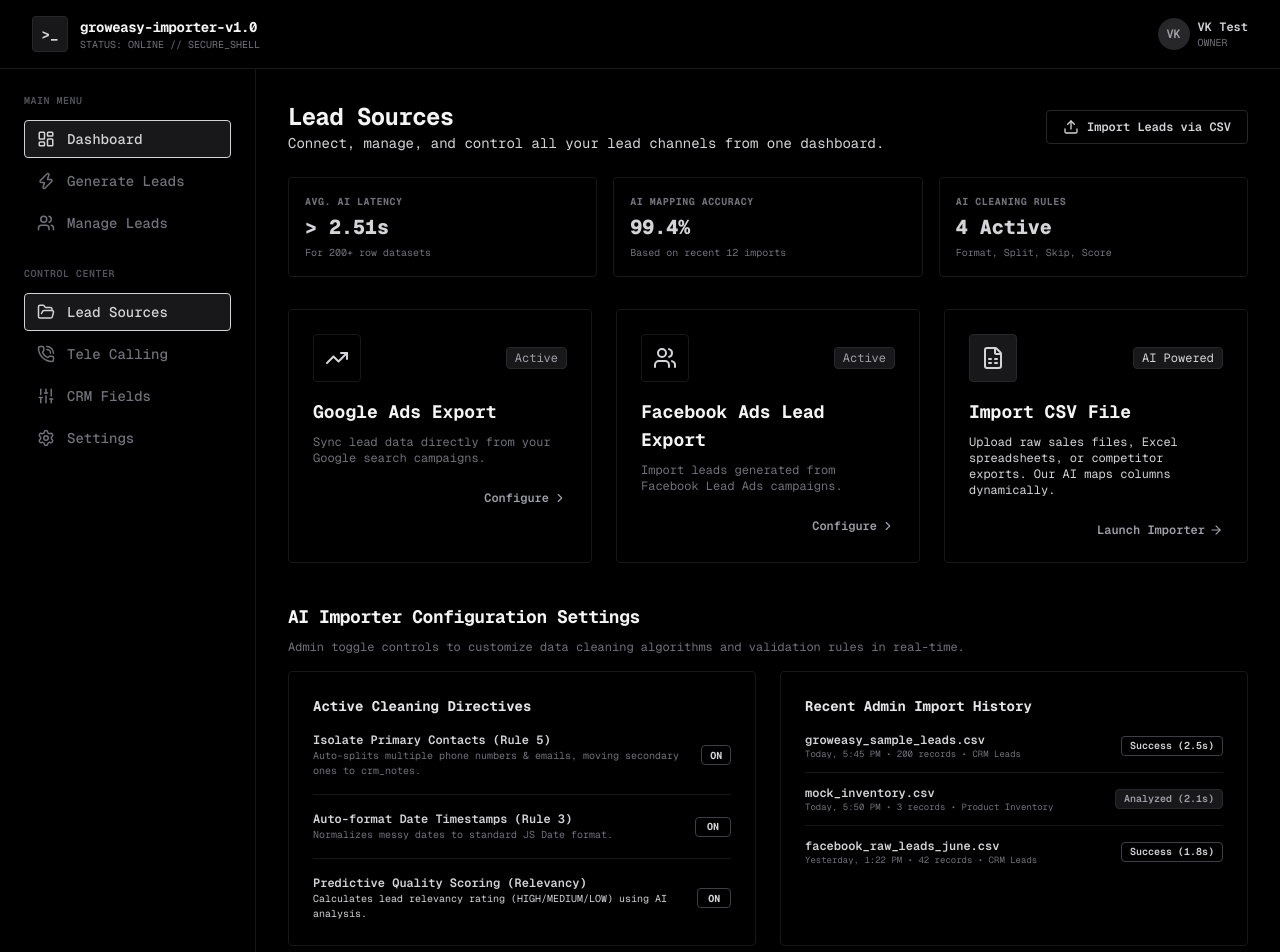
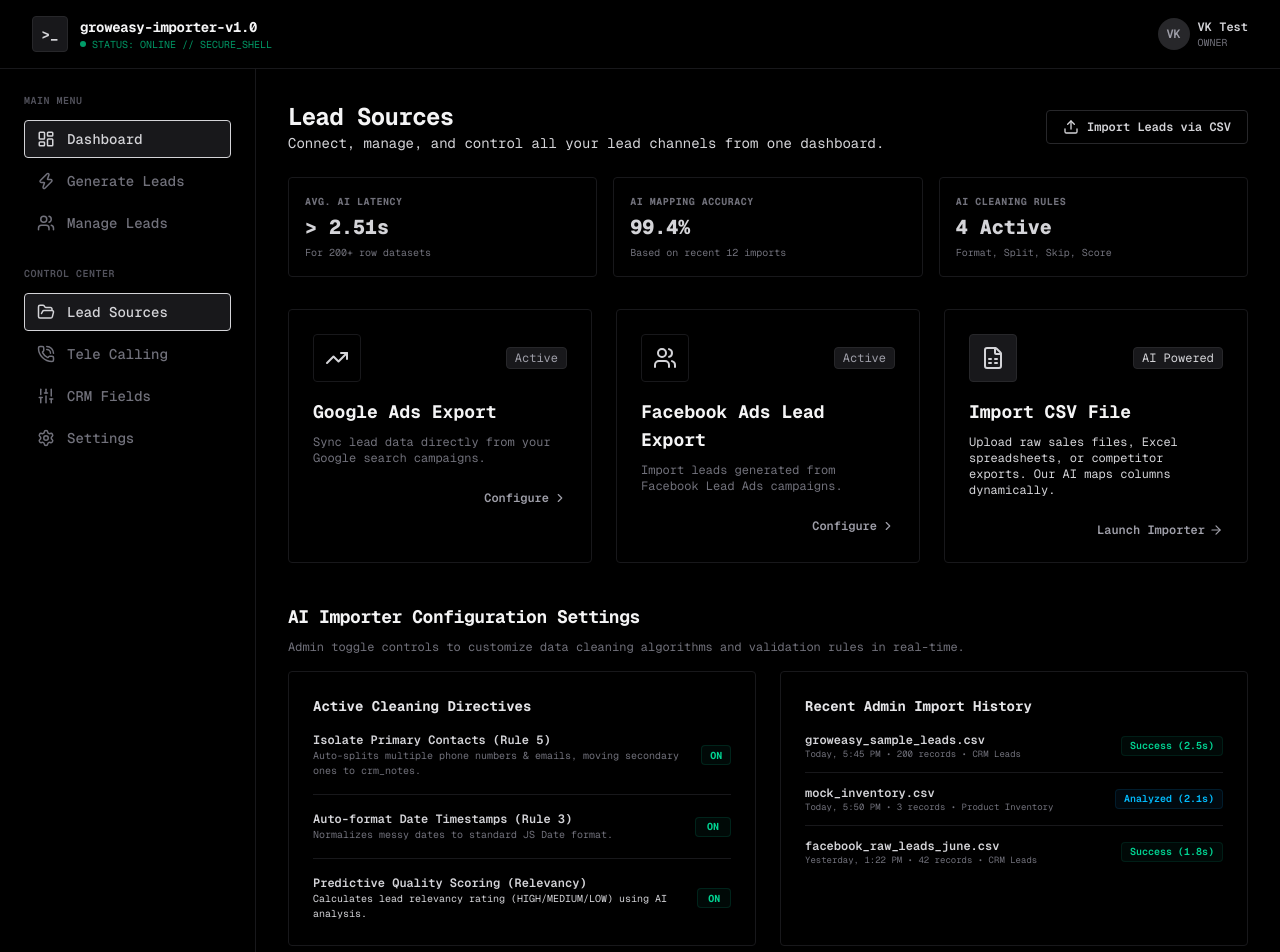
Before and after one commit to Jyotiraditya21-bug/CRM-CSV-IMPORTER, a Next.js app in the folder frontend/: page / in a window 1280 px wide. Shown: the top 952 px of the page. Built offline with nearby package versions, Linux system fonts and the light colour scheme.

Commit message:
Enhance UI state coloring with soft green, amber, and red indicators

```diff
--- a/frontend/src/app/page.tsx
+++ b/frontend/src/app/page.tsx
@@ -424,13 +424,13 @@
   const getStatusBadgeColor = (status: string | null) => {
     switch (status) {
       case "SALE_DONE":
-        return "bg-zinc-800 text-zinc-100 border-zinc-700 font-bold";
+        return "bg-emerald-950/20 text-emerald-400 border-emerald-900/40 font-bold";
       case "GOOD_LEAD_FOLLOW_UP":
-        return "bg-zinc-900 text-zinc-300 border-zinc-800";
+        return "bg-emerald-950/10 text-emerald-500/85 border-emerald-900/20";
       case "DID_NOT_CONNECT":
-        return "bg-zinc-950 text-zinc-400 border-zinc-900";
+        return "bg-amber-950/20 text-amber-400/85 border-amber-900/30";
       case "BAD_LEAD":
-        return "bg-black text-zinc-500 border-zinc-900";
+        return "bg-rose-950/25 text-rose-400 border-rose-900/30";
       default:
         return "bg-zinc-900 text-zinc-500 border-zinc-800";
     }
@@ -440,11 +440,11 @@
   const getRelevancyBadgeColor = (relevancy: string) => {
     switch (relevancy) {
       case "HIGH":
-        return "bg-zinc-800 text-zinc-200 border-zinc-700";
+        return "bg-emerald-950/15 text-emerald-400 border-emerald-900/30";
       case "MEDIUM":
-        return "bg-zinc-900 text-zinc-400 border-zinc-800";
+        return "bg-amber-950/15 text-amber-400 border-amber-900/30";
       case "LOW":
-        return "bg-black text-zinc-500 border-zinc-900";
+        return "bg-rose-950/20 text-rose-400 border-rose-900/25";
       default:
         return "bg-zinc-900 text-zinc-500 border-zinc-800";
     }
@@ -462,7 +462,10 @@
             <h1 className="text-sm font-bold tracking-tight text-zinc-100">
               groweasy-importer-v1.0
             </h1>
-            <p className="text-[10px] text-zinc-500">STATUS: ONLINE // SECURE_SHELL</p>
+            <p className="text-[10px] text-emerald-500/80 flex items-center gap-1.5">
+              <span className="h-1.5 w-1.5 rounded-full bg-emerald-500 animate-pulse"></span>
+              STATUS: ONLINE // SECURE_SHELL
+            </p>
           </div>
         </div>
 
@@ -642,21 +645,21 @@
                           <p className="text-xs font-semibold text-zinc-300">Isolate Primary Contacts (Rule 5)</p>
                           <p className="text-[10px] text-zinc-500">Auto-splits multiple phone numbers & emails, moving secondary ones to crm_notes.</p>
                         </div>
-                        <span className="h-5 w-9 rounded bg-zinc-850 text-zinc-300 border border-zinc-700 flex items-center justify-center text-[10px] font-bold">ON</span>
+                        <span className="h-5 w-9 rounded bg-emerald-950/20 text-emerald-400 border border-emerald-900/40 flex items-center justify-center text-[10px] font-bold">ON</span>
                       </div>
                       <div className="flex items-center justify-between border-t border-zinc-900 pt-4">
                         <div>
                           <p className="text-xs font-semibold text-zinc-300">Auto-format Date Timestamps (Rule 3)</p>
                           <p className="text-[10px] text-zinc-500">Normalizes messy dates to standard JS Date format.</p>
                         </div>
-                        <span className="h-5 w-9 rounded bg-zinc-850 text-zinc-300 border border-zinc-700 flex items-center justify-center text-[10px] font-bold">ON</span>
+                        <span className="h-5 w-9 rounded bg-emerald-950/20 text-emerald-400 border border-emerald-900/40 flex items-center justify-center text-[10px] font-bold">ON</span>
                       </div>
                       <div className="flex items-center justify-between border-t border-zinc-900 pt-4">
                         <div>
                           <p className="text-xs font-semibold text-zinc-300">Predictive Quality Scoring (Relevancy)</p>
                           <p className="text-[10px] text-zinc-550">Calculates lead relevancy rating (HIGH/MEDIUM/LOW) using AI analysis.</p>
                         </div>
-                        <span className="h-5 w-9 rounded bg-zinc-850 text-zinc-300 border border-zinc-700 flex items-center justify-center text-[10px] font-bold">ON</span>
+                        <span className="h-5 w-9 rounded bg-emerald-950/20 text-emerald-400 border border-emerald-900/40 flex items-center justify-center text-[10px] font-bold">ON</span>
                       </div>
                     </div>
                   </div>
@@ -670,21 +673,21 @@
                           <p className="font-semibold text-zinc-300">groweasy_sample_leads.csv</p>
                           <p className="text-[9px] text-zinc-500">Today, 5:45 PM • 200 records • CRM Leads</p>
                         </div>
-                        <span className="rounded bg-zinc-850 text-zinc-300 px-2 py-0.5 text-[10px] font-semibold border border-zinc-700">Success (2.5s)</span>
+                        <span className="rounded bg-emerald-950/20 text-emerald-400 px-2 py-0.5 text-[10px] font-semibold border border-emerald-900/30">Success (2.5s)</span>
                       </div>
                       <div className="flex items-center justify-between border-t border-zinc-900 pt-3 text-xs">
                         <div>
                           <p className="font-semibold text-zinc-300">mock_inventory.csv</p>
                           <p className="text-[9px] text-zinc-500">Today, 5:50 PM • 3 records • Product Inventory</p>
                         </div>
-                        <span className="rounded bg-zinc-900 text-zinc-400 px-2 py-0.5 text-[10px] font-semibold border border-zinc-800">Analyzed (2.1s)</span>
+                        <span className="rounded bg-sky-950/20 text-sky-400 px-2 py-0.5 text-[10px] font-semibold border border-sky-900/30">Analyzed (2.1s)</span>
                       </div>
                       <div className="flex items-center justify-between border-t border-zinc-900 pt-3 text-xs">
                         <div>
                           <p className="font-semibold text-zinc-300">facebook_raw_leads_june.csv</p>
                           <p className="text-[9px] text-zinc-500">Yesterday, 1:22 PM • 42 records • CRM Leads</p>
                         </div>
-                        <span className="rounded bg-zinc-850 text-zinc-300 px-2 py-0.5 text-[10px] font-semibold border border-zinc-700">Success (1.8s)</span>
+                        <span className="rounded bg-emerald-950/20 text-emerald-400 px-2 py-0.5 text-[10px] font-semibold border border-emerald-900/30">Success (1.8s)</span>
                       </div>
                     </div>
                   </div>
@@ -999,12 +1002,16 @@
                       <span className="text-xs text-zinc-500">Total Raw Rows</span>
                       <span className="mt-1 text-2xl font-bold text-zinc-300">{rawRows.length}</span>
                     </div>
-                    <div className="flex flex-col justify-center rounded border p-4 text-center border-zinc-850 bg-zinc-900 text-zinc-300">
-                      <span className="text-xs text-zinc-400">{datasetType === "crm_leads" ? "Successfully Mapped" : "Imported Records"}</span>
+                    <div className="flex flex-col justify-center rounded border p-4 text-center border-emerald-900/30 bg-emerald-950/5 text-emerald-400">
+                      <span className="text-xs font-medium">{datasetType === "crm_leads" ? "Successfully Mapped" : "Imported Records"}</span>
                       <span className="mt-1 text-2xl font-bold">{metrics.total_imported}</span>
                     </div>
-                    <div className="flex flex-col justify-center rounded border p-4 text-center border-zinc-900 bg-black text-zinc-500">
-                      <span className="text-xs text-zinc-600">{datasetType === "crm_leads" ? "Skipped Records" : "Detected Columns"}</span>
+                    <div className={`flex flex-col justify-center rounded border p-4 text-center ${
+                      datasetType === "crm_leads" && metrics.total_skipped > 0
+                        ? "border-rose-900/30 bg-rose-950/5 text-rose-400"
+                        : "border-zinc-900 bg-black text-zinc-500"
+                    }`}>
+                      <span className="text-xs font-medium">{datasetType === "crm_leads" ? "Skipped Records" : "Detected Columns"}</span>
                       <span className="mt-1 text-2xl font-bold">{datasetType === "crm_leads" ? metrics.total_skipped : rawHeaders.length}</span>
                     </div>
                     <div className="flex items-center justify-center p-2">
@@ -1139,8 +1146,8 @@
                                       <div className="w-full bg-zinc-900 rounded-full h-1 overflow-hidden border border-zinc-800">
                                         <div
                                           className={`h-full rounded-full transition-all duration-300 ${
-                                            mapped.deal_probability >= 75 ? 'bg-zinc-400' :
-                                            mapped.deal_probability >= 30 ? 'bg-zinc-600' : 'bg-zinc-800'
+                                            mapped.deal_probability >= 75 ? 'bg-emerald-550' :
+                                            mapped.deal_probability >= 30 ? 'bg-amber-500' : 'bg-rose-500'
                                           }`}
                                           style={{ width: `${mapped.deal_probability}%` }}
                                         />
@@ -1343,8 +1350,8 @@
                   <div className="mt-1 w-full bg-zinc-900 rounded-full h-1.5 overflow-hidden border border-zinc-800">
                     <div
                       className={`h-full rounded-full transition-all duration-300 ${
-                        selectedLead.deal_probability >= 75 ? 'bg-zinc-400' :
-                        selectedLead.deal_probability >= 30 ? 'bg-zinc-600' : 'bg-zinc-800'
+                        selectedLead.deal_probability >= 75 ? 'bg-emerald-550' :
+                        selectedLead.deal_probability >= 30 ? 'bg-amber-500' : 'bg-rose-500'
                       }`}
                       style={{ width: `${selectedLead.deal_probability}%` }}
                     />
```
